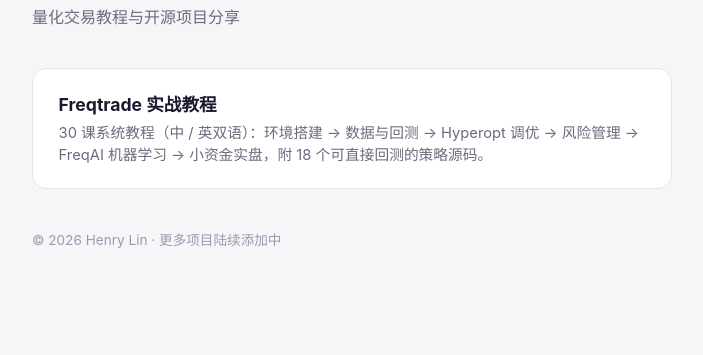
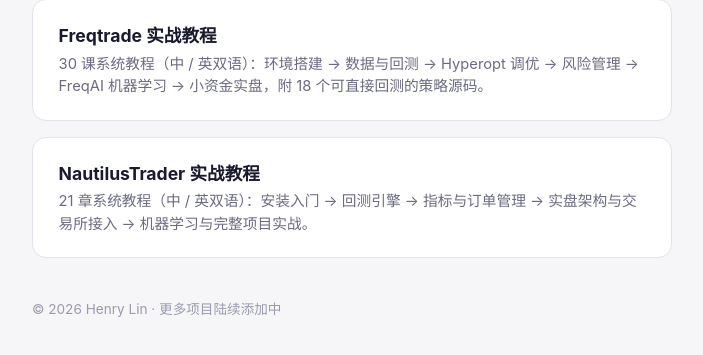
Before and after one commit to henrylin99/henrylin99.github.io, a plain HTML site: page index.html in a window 1280 px wide. Shown: the part 293-648 px from the top of the page, without its empty margins (288-991 px from the left). Drawn offline with Linux system fonts and the light colour scheme.

Commit message:
Add NautilusTrader tutorials card

```diff
--- a/index.html
+++ b/index.html
@@ -41,6 +41,11 @@
       <p>30 课系统教程（中 / 英双语）：环境搭建 → 数据与回测 → Hyperopt 调优 → 风险管理 → FreqAI 机器学习 → 小资金实盘，附 18 个可直接回测的策略源码。</p>
     </a>
 
+    <a class="card" href="https://henrylin99.github.io/nautilus-trader-tutorials/">
+      <h2>NautilusTrader 实战教程</h2>
+      <p>21 章系统教程（中 / 英双语）：安装入门 → 回测引擎 → 指标与订单管理 → 实盘架构与交易所接入 → 机器学习与完整项目实战。</p>
+    </a>
+
     <footer>© 2026 Henry Lin · 更多项目陆续添加中</footer>
   </main>
 </body>
```
